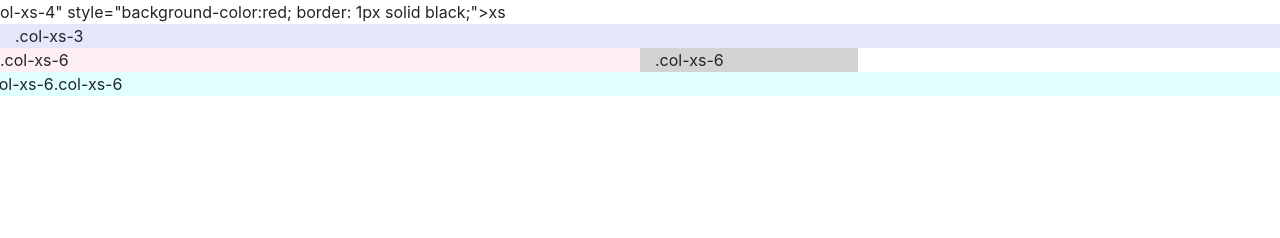
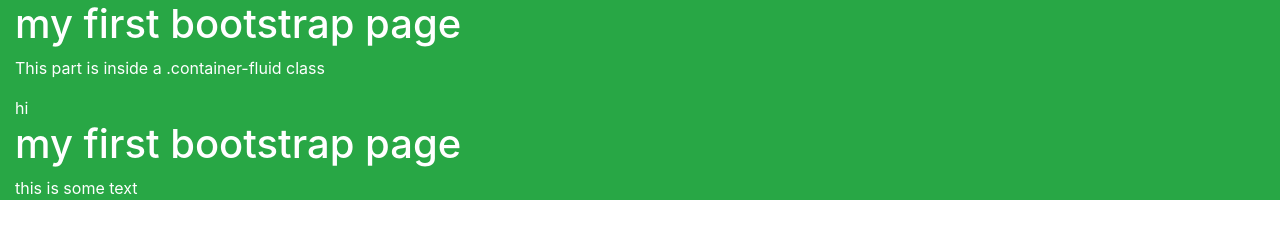
Before and after one commit to saisaharshnaidu29-cyber/htmlclass1, a plain HTML site: page actievety2.html in a window 1280 px wide. Drawn offline with nearby package versions, Linux system fonts and the light colour scheme.

Commit message:
Add files via upload

```diff
--- a/actievety2.html
+++ b/actievety2.html
@@ -15,19 +15,24 @@
 </script>
 </head>
 <body>
-    ol-xs-4" style="background-color:red; border: 1px solid black;">xs </div>
-			<div class="col-md-12 col-md-5" style="background-color:lavender;">.col-xs-3 </div>
-		</div>
-		<div class="row">
-			<!--Size Large, medium and extra small-->
-			<div class="col-md-12 col-lg-6" style="background-color:lavenderblush;">.col-xs-6 </div>
-			<div class="col-xs-6 col-md-2" style="background-color:lightgrey;">.col-xs-6 </div>
-		</div>
-		<div class="row" style="background-color:lightcyan;">
-			<!--Size extra small-->
-			<div class="col-xs-6">.col-xs-6</div>
-			<div class="col-xs-6">.col-xs-6</div>
-		</div>
-
+    <div class="container-fluid bg-success text-white">
+<h1>
+    my first bootstrap page
+</h1>
+<p>
+    This part is inside a .container-fluid class
+</p>
+<div>
+    hi
+</div>
+    </div>
+    <div class="container-fluid bg-success text-white">
+<h1>
+    my first bootstrap page
+</h1>
+<p>
+    this is some text
+</p>
+    </div>
 </body>
 </html>
```
